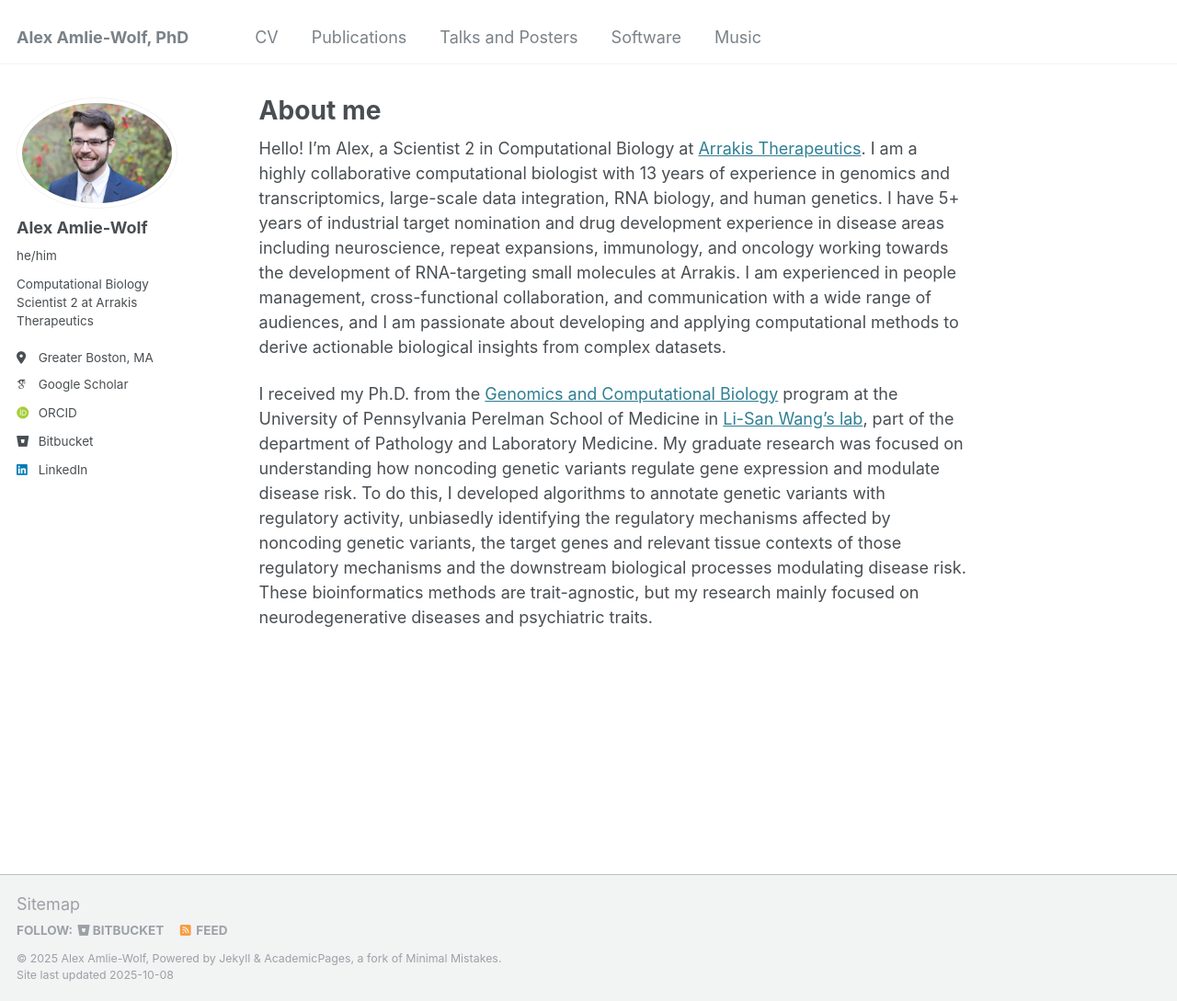
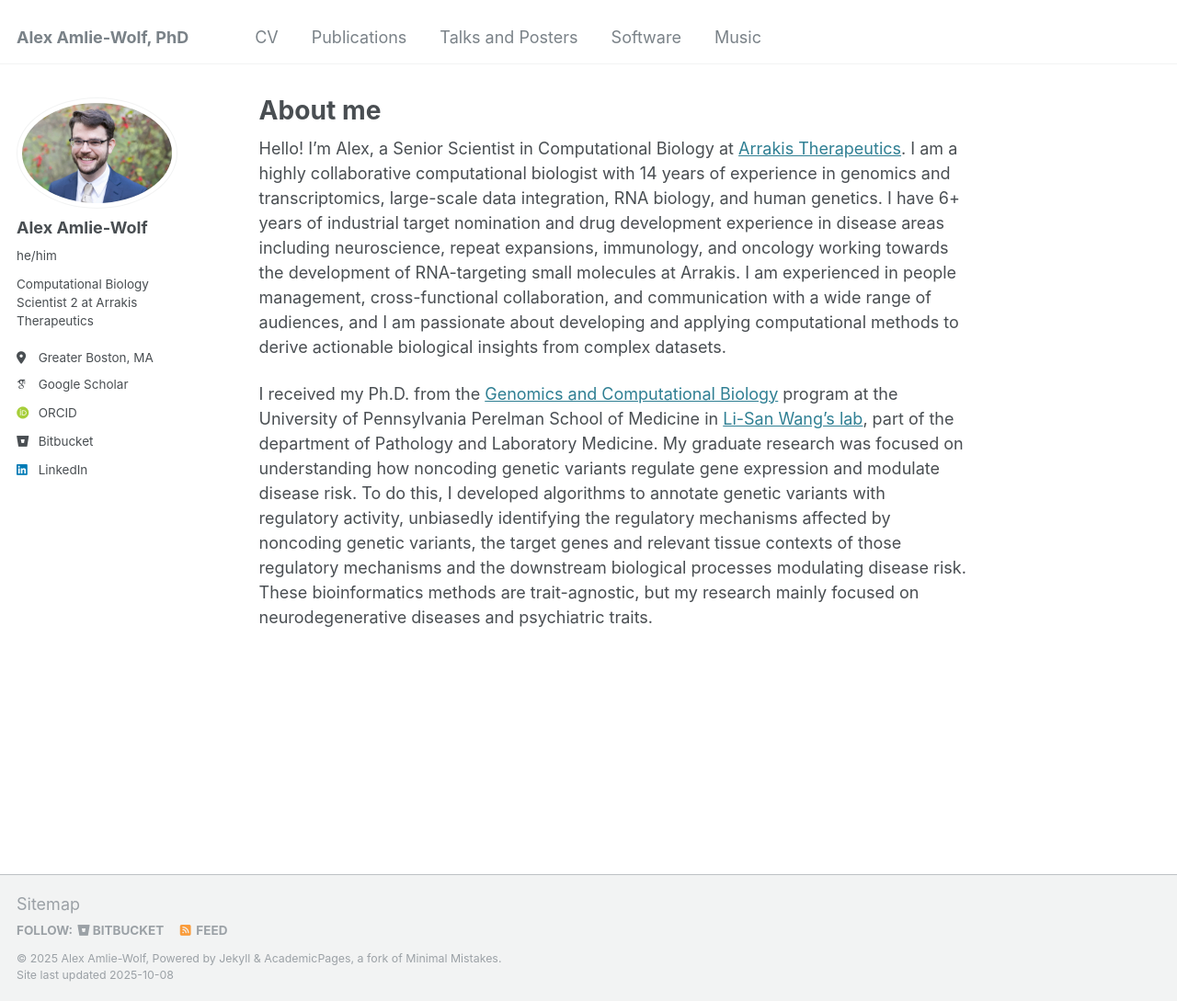
Before and after one commit to alexamlie/alexamlie.github.io, a Jekyll site: the page built from _pages/about.md, in a window 1280 px wide and 1089 px high. Shown: the whole window at 92% size. Built offline with Jekyll 4.4.1, drawn with Linux system fonts in a browser that asks for light colours; some web fonts are replaced.

Commit message:
updating title

```diff
--- a/_pages/about.md
+++ b/_pages/about.md
@@ -7,6 +7,6 @@ redirect_from:
   - /about.html
 ---
 
-Hello! I'm Alex, a Scientist 2 in Computational Biology at <a href="https://arrakistx.com" target="_blank">Arrakis Therapeutics</a>. I am a highly collaborative computational biologist with 13 years of experience in genomics and transcriptomics, large-scale data integration, RNA biology, and human genetics. I have 5+ years of industrial target nomination and drug development experience in disease areas including neuroscience, repeat expansions, immunology, and oncology working towards the development of RNA-targeting small molecules at Arrakis. I am experienced in people management, cross-functional collaboration, and communication with a wide range of audiences, and I am passionate about developing and applying computational methods to derive actionable biological insights from complex datasets.
+Hello! I'm Alex, a Senior Scientist in Computational Biology at <a href="https://arrakistx.com" target="_blank">Arrakis Therapeutics</a>. I am a highly collaborative computational biologist with 14 years of experience in genomics and transcriptomics, large-scale data integration, RNA biology, and human genetics. I have 6+ years of industrial target nomination and drug development experience in disease areas including neuroscience, repeat expansions, immunology, and oncology working towards the development of RNA-targeting small molecules at Arrakis. I am experienced in people management, cross-functional collaboration, and communication with a wide range of audiences, and I am passionate about developing and applying computational methods to derive actionable biological insights from complex datasets.
 
 I received my Ph.D. from the <a href="https://www.med.upenn.edu/gcb/" target="_blank">Genomics and Computational Biology</a> program at the University of Pennsylvania Perelman School of Medicine in <a href="https://lisanwanglab.org" target="blank">Li-San Wang's lab</a>, part of the department of Pathology and Laboratory Medicine. My graduate research was focused on understanding how noncoding genetic variants regulate gene expression and modulate disease risk. To do this, I developed algorithms to annotate genetic variants with regulatory activity, unbiasedly identifying the regulatory mechanisms affected by noncoding genetic variants, the target genes and relevant tissue contexts of those regulatory mechanisms and the downstream biological processes modulating disease risk. These bioinformatics methods are trait-agnostic, but my research mainly focused on neurodegenerative diseases and psychiatric traits.
```
